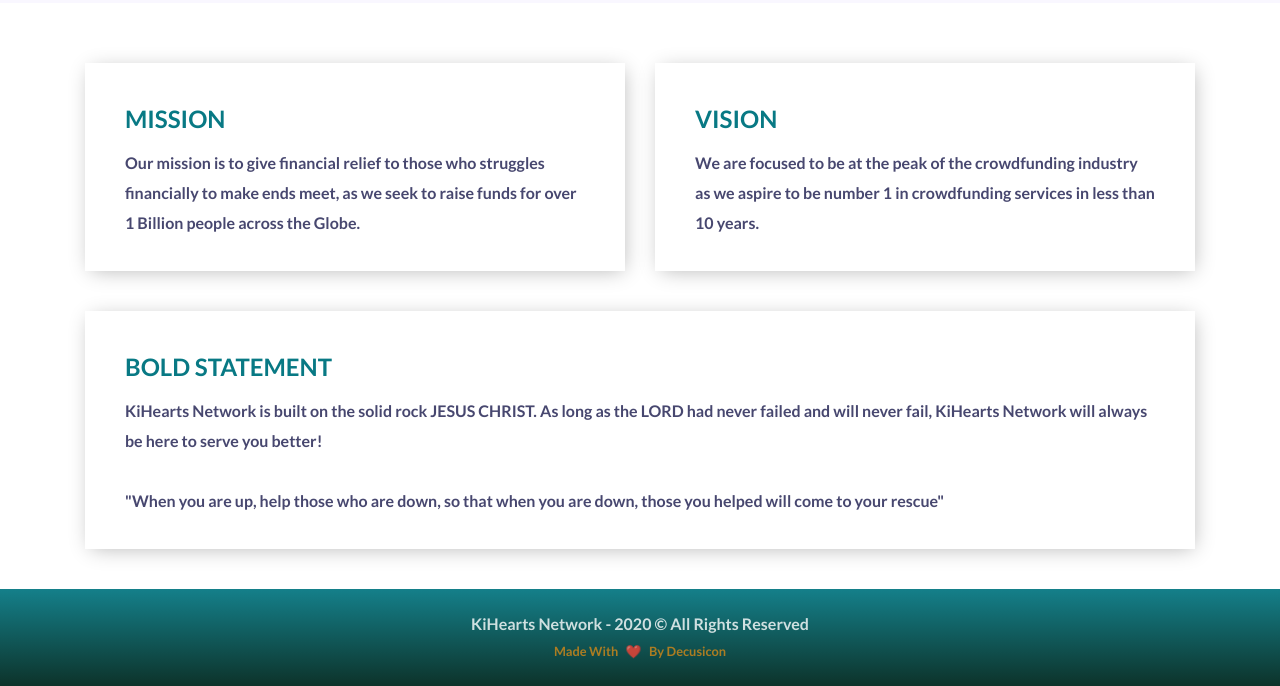
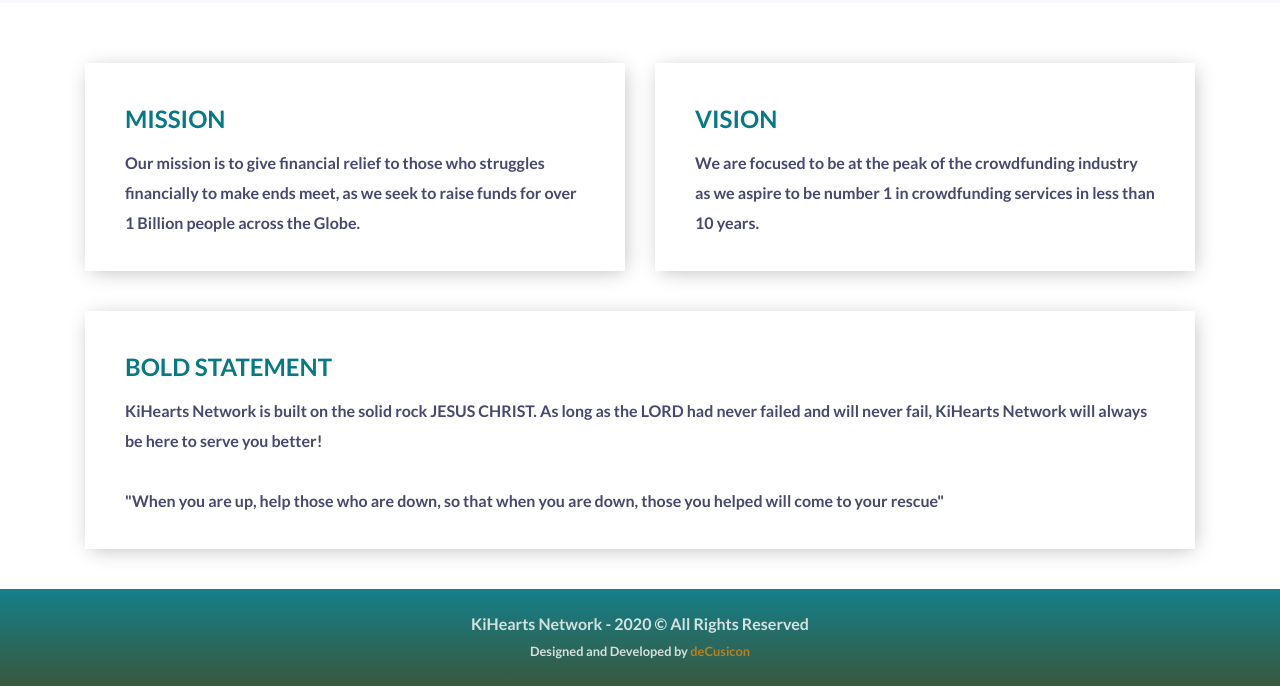
Before and after one commit to decusicon/kihearts, a plain HTML site: page about.html in a window 1280 px wide. Shown: the part 1389-2075 px from the top of the page. Drawn offline with Linux system fonts and the light colour scheme.

Commit message:
changed my signature & footer style.

```diff
--- a/about.html
+++ b/about.html
@@ -255,8 +255,8 @@
             <p>KiHearts Network - 2020 &copy; All Rights Reserved
               <br>
               <small style="color: white;">
-                <a href="https://github.com/decusicon" target="blank" class="sec-color">
-                  <b>Made With&nbsp;&nbsp;&nbsp;❤️&nbsp;&nbsp;&nbsp;By Decusicon</b>
+                <a href="https://github.com/decusicon" target="blank" class="text-white">
+                  Designed and Developed by <span class="sec-color">deCusicon</span>
                 </a>
               </small>
             </p>
--- a/assets/css/style.css
+++ b/assets/css/style.css
@@ -1746,7 +1746,7 @@ ul {
   top: 0;
   width: 100%;
   height: 100%;
-  background: -webkit-linear-gradient(#087984, #00281f);
+  background: -webkit-linear-gradient(#087984, #002807d1);
   z-index: -1;
   opacity: 0.95;
 }
```
Also changed, not shown: campaign.html (+2 -2 lines), contact.html (+2 -2 lines), faq.html (+2 -2 lines), how-it-works.html (+2 -2 lines), index.html (+2 -2 lines), news-details.html (+2 -2 lines), news.html (+2 -2 lines).
